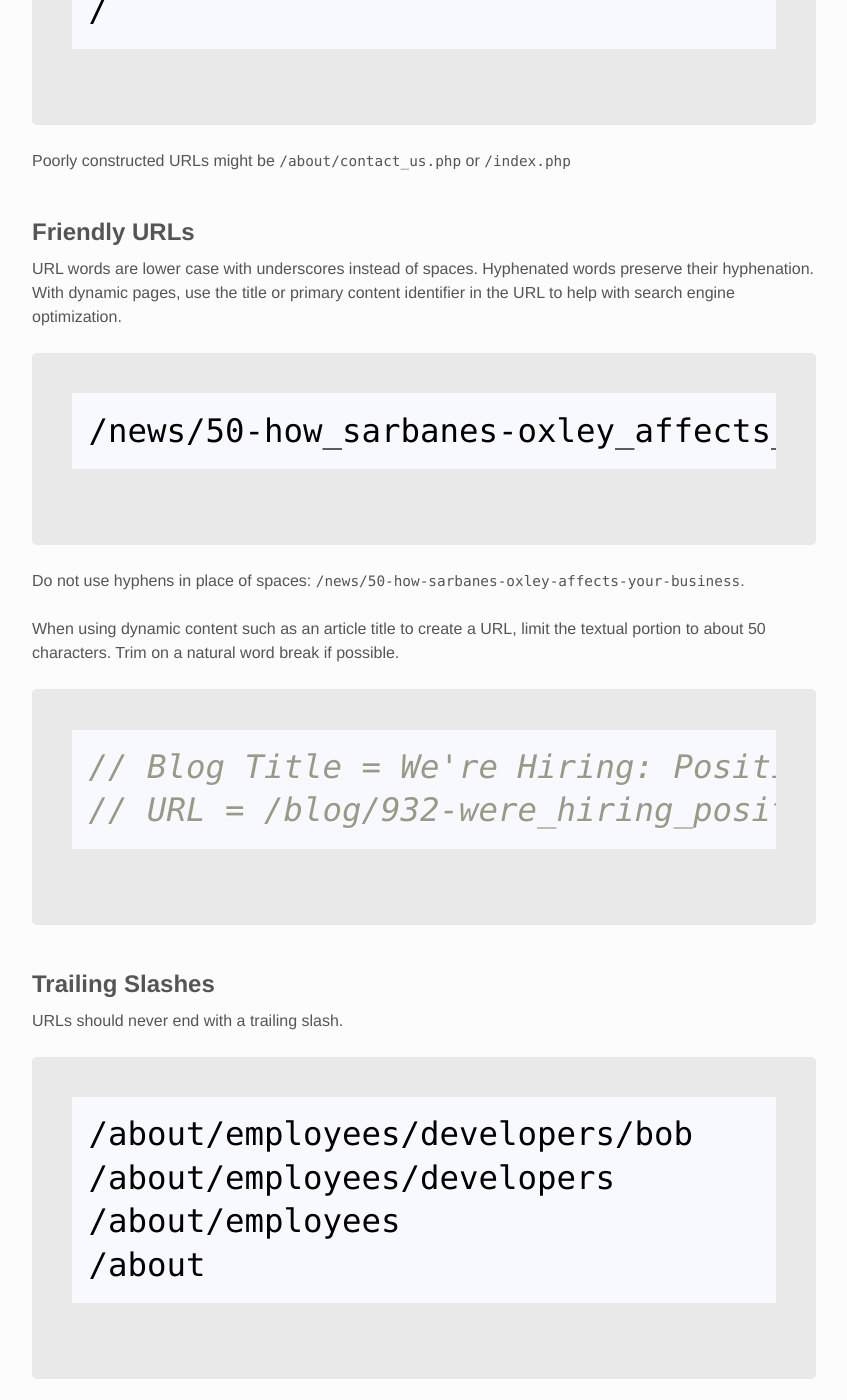
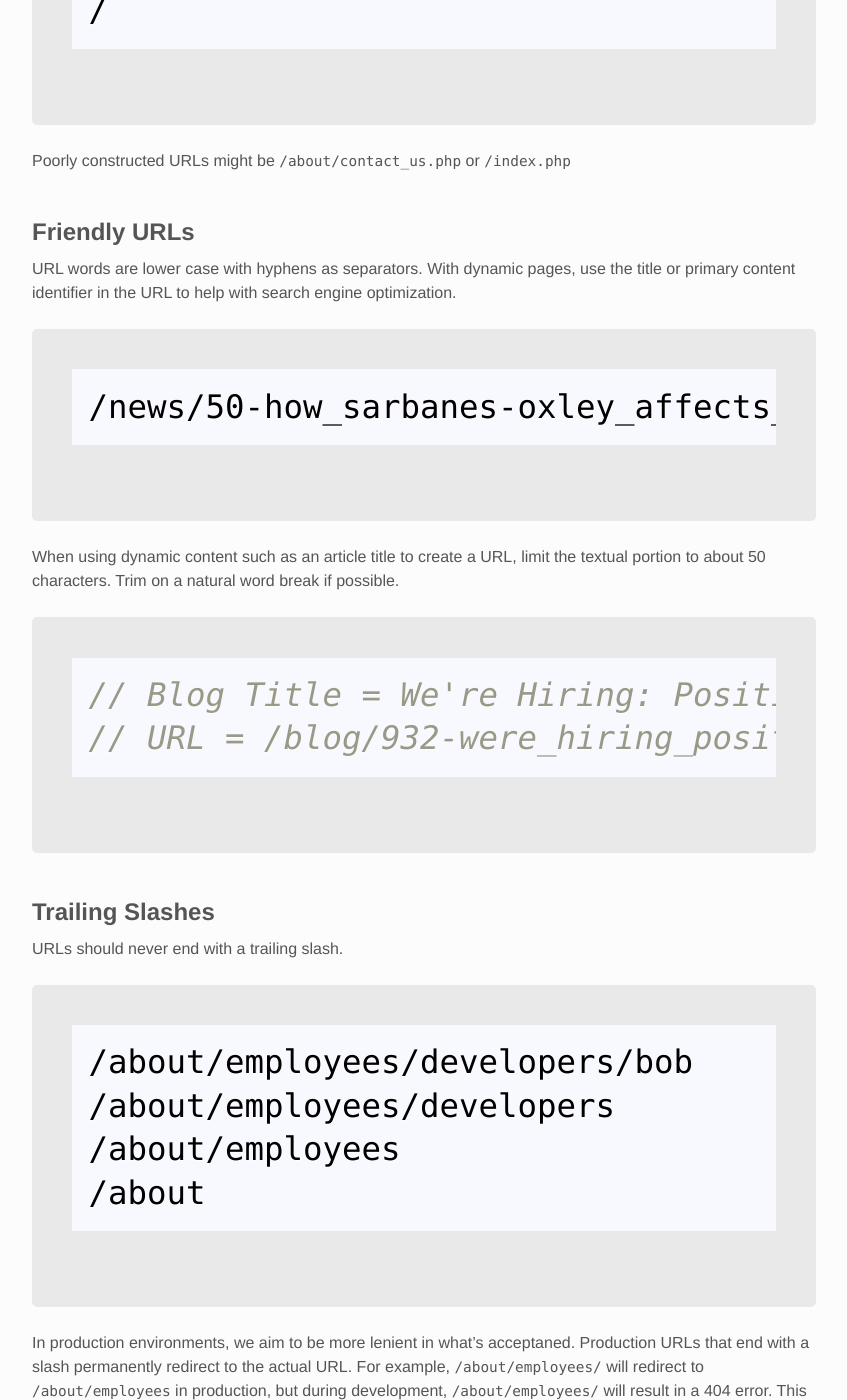
Before and after one commit to imarc/handbook, a Jekyll site: the page built from backend.markdown, in a window 1280 px wide and 1400 px high, scrolled down 41073 px. Shown: the whole window, without its empty margins (112-959 px from the left). Built offline with Jekyll 4.4.1, drawn with Linux system fonts in a browser that asks for light colours; nearby versions of some CDN libraries.

Commit message:
Updated spacing on small screens; fixed URL documentation

```diff
--- a/backend.markdown
+++ b/backend.markdown
@@ -1153,14 +1153,11 @@
 
 ### Friendly URLs
 
-URL words are lower case with underscores instead of spaces. Hyphenated words
-preserve their hyphenation. With dynamic pages, use the title or primary
-content identifier in the URL to help with search engine optimization.
+URL words are lower case with hyphens as separators.  With dynamic pages,
+use the title or primary content identifier in the URL to help with
+search engine optimization.
 
 	/news/50-how_sarbanes-oxley_affects_your_business
-
-Do not use hyphens in place of spaces:
-`/news/50-how-sarbanes-oxley-affects-your-business`.
 
 When using dynamic content such as an article title to create a URL, limit the
 textual portion to about 50 characters. Trim on a natural word break if
--- a/css/styles.css
+++ b/css/styles.css
@@ -253,8 +253,8 @@
 blockquote {
 	font-style: italic;
 	border-left: 1px solid #ccc;
-	margin-left: 3em;
-	margin-right: 3em;
+	margin-left: 2em;
+	margin-right: 2em;
 	padding-left: 1em;
 	padding-right: 1em;
 }
@@ -791,6 +791,11 @@
 /* tablets, landscape phones, small desktops */
 @media only screen and (min-width: 640px) {
 
+	blockquote {
+		margin-left: 3em;
+		margin-right: 3em;
+	}
+
 	header nav.utility {
 		display: block;
 	}
```
